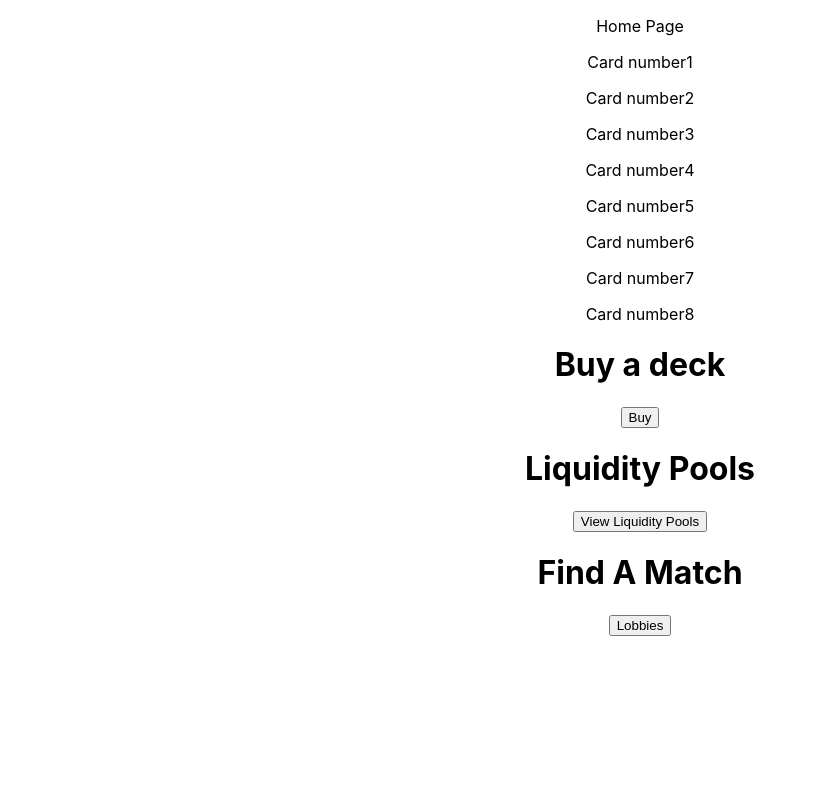
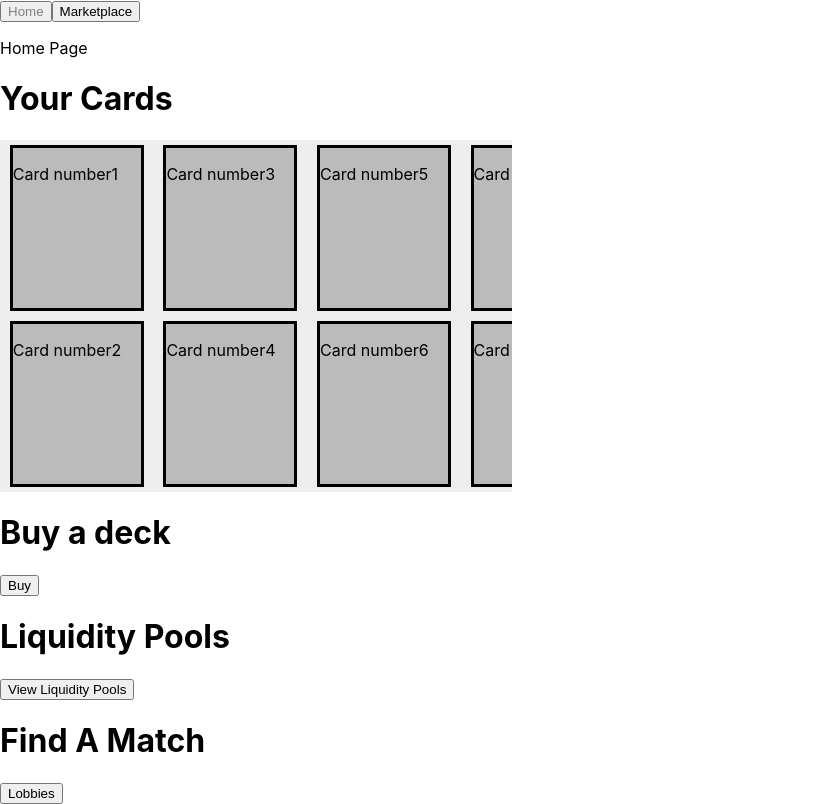
Before and after one commit to christophermarek/Banguins, a React (Create React App) app in the folder frontend/: page / in a window 1280 px wide. Both pictures are taken after a click on the button "Connect". Shown: the whole page, without its empty margins (0-817 px from the left). Built offline with nearby package versions, Linux system fonts and the light colour scheme.

Commit message:
added deck viewer

```diff
--- a/frontend/src/App.css
+++ b/frontend/src/App.css
@@ -1,38 +1,27 @@
-.App {
-  text-align: center;
+
+#selected{
+    color: grey;
 }
 
-.App-logo {
-  height: 40vmin;
-  pointer-events: none;
+#allcards{
+    padding-top: 1vh;
+    padding-bottom: 1vh;
+    background-color: rgb(238, 238, 238);
+    row-gap: 2vh;
+    display: grid;
+    grid-template-rows: repeat(2, 1fr);
+    grid-template-columns: repeat(autofill, 1fr);
+    grid-auto-flow: column;
+    overflow-x: scroll;
+    width: 40vw;
 }
 
-@media (prefers-reduced-motion: no-preference) {
-  .App-logo {
-    animation: App-logo-spin infinite 20s linear;
-  }
+.card{
+    outline: solid black;
+    background-color: rgb(187, 187, 187);
+    width: 10vw;
+    height: 20vh;
+    margin-left: 1vw;
+    margin-right: 1vw;
+
 }
-
-.App-header {
-  background-color: #282c34;
-  min-height: 100vh;
-  display: flex;
-  flex-direction: column;
-  align-items: center;
-  justify-content: center;
-  font-size: calc(10px + 2vmin);
-  color: white;
-}
-
-.App-link {
-  color: #61dafb;
-}
-
-@keyframes App-logo-spin {
-  from {
-    transform: rotate(0deg);
-  }
-  to {
-    transform: rotate(360deg);
-  }
-}
--- a/frontend/src/App.tsx
+++ b/frontend/src/App.tsx
@@ -2,26 +2,46 @@ import React, { useState } from 'react';
 import logo from './logo.svg';
 import './App.css';
 import { Home } from './Home';
+import { Marketplace } from './Marketplace';
 
 function App() {
 
     const [connected_address, setConnected_address] = useState<string | undefined>(undefined);
+    const [pageSelected, setPageSelected] = useState<string>('Home');
 
-    const connect_wallet = () =>{
+    // needs to hook to metamask
+    const connect_wallet = () => {
         setConnected_address('')
     }
 
     return (
         <div className="App">
+
+
             {connected_address !== undefined ?
                 (
-                    <Home />
+                <>
+                <div id='navbar' >
+                    <input type='button' id={pageSelected === 'Home' ? 'selected' : ''} value='Home' onClick={() => setPageSelected('Home')} />
+                    <input type='button' id={pageSelected === 'Marketplace' ? 'selected' : ''} value='Marketplace' onClick={() => setPageSelected('Marketplace')} />
+                </div>
+            <>
+                {
+                    pageSelected === 'Home' && <Home />
+                }
+                {
+                    pageSelected === 'Marketplace' && <Marketplace />
+                }
+            </>
+            </>
+
+
                 )
                 :
                 (
                     <>
                         <p>Connect Your Wallet</p>
-                        <input type='button' value='Connect' onClick={() => connect_wallet()}/>
+                        <input type='button' value='Connect' onClick={() => connect_wallet()} />
                     </>
                 )
             }
--- a/frontend/src/Home.tsx
+++ b/frontend/src/Home.tsx
@@ -14,7 +14,7 @@ export const Home: React.FC<HomeProps> = ({ }) => {
 
 
     // unimplemented
-    const Deck = [1, 2, 3, 4, 5, 6, 7, 8];
+    const Deck = [1, 2, 3, 4, 5, 6, 7, 8, 9, 10, 11, 12, 13, 14, 15, 16, 17];
 
     //unimplemented
     const buy_deck = () => {
@@ -23,22 +23,27 @@ export const Home: React.FC<HomeProps> = ({ }) => {
 
     return (
         <>
+
             <p>Home Page</p>
 
-            {Deck.map((card, index) =>
-                <div key={index}>
-                    <p>Card number{card}</p>
-                </div>
-            )}
+            <h1>Your Cards</h1>
+            <div id='allcards'>
+                {Deck.map((card, index) =>
+                    <div className='card' key={index}>
+                        <p>Card number{card}</p>
+                    </div>
+                )}
+            </div>
+
 
             <div id='buydeck'>
                 <h1>Buy a deck</h1>
-                <input type='button' value='Buy' onClick={() => buy_deck()}/>
+                <input type='button' value='Buy' onClick={() => buy_deck()} />
             </div>
 
             <div id='liquiditypool'>
                 <h1>Liquidity Pools</h1>
-                <input type='button' value='View Liquidity Pools' onClick={() => console.log('Clicked Liquidity Pools')}/>
+                <input type='button' value='View Liquidity Pools' onClick={() => console.log('Clicked Liquidity Pools')} />
             </div>
 
             <div id='lobbies'>
--- /dev/null
+++ b/frontend/src/Marketplace.tsx
@@ -0,0 +1,20 @@
+import { useState } from "react";
+
+interface MarketPlaceProps {
+
+}
+
+
+
+export const Marketplace: React.FC<MarketPlaceProps> = ({ }) => {
+
+
+
+
+    return (
+        <>
+            <h1>Hello from marketplace</h1>
+
+        </>
+    )
+}
```
